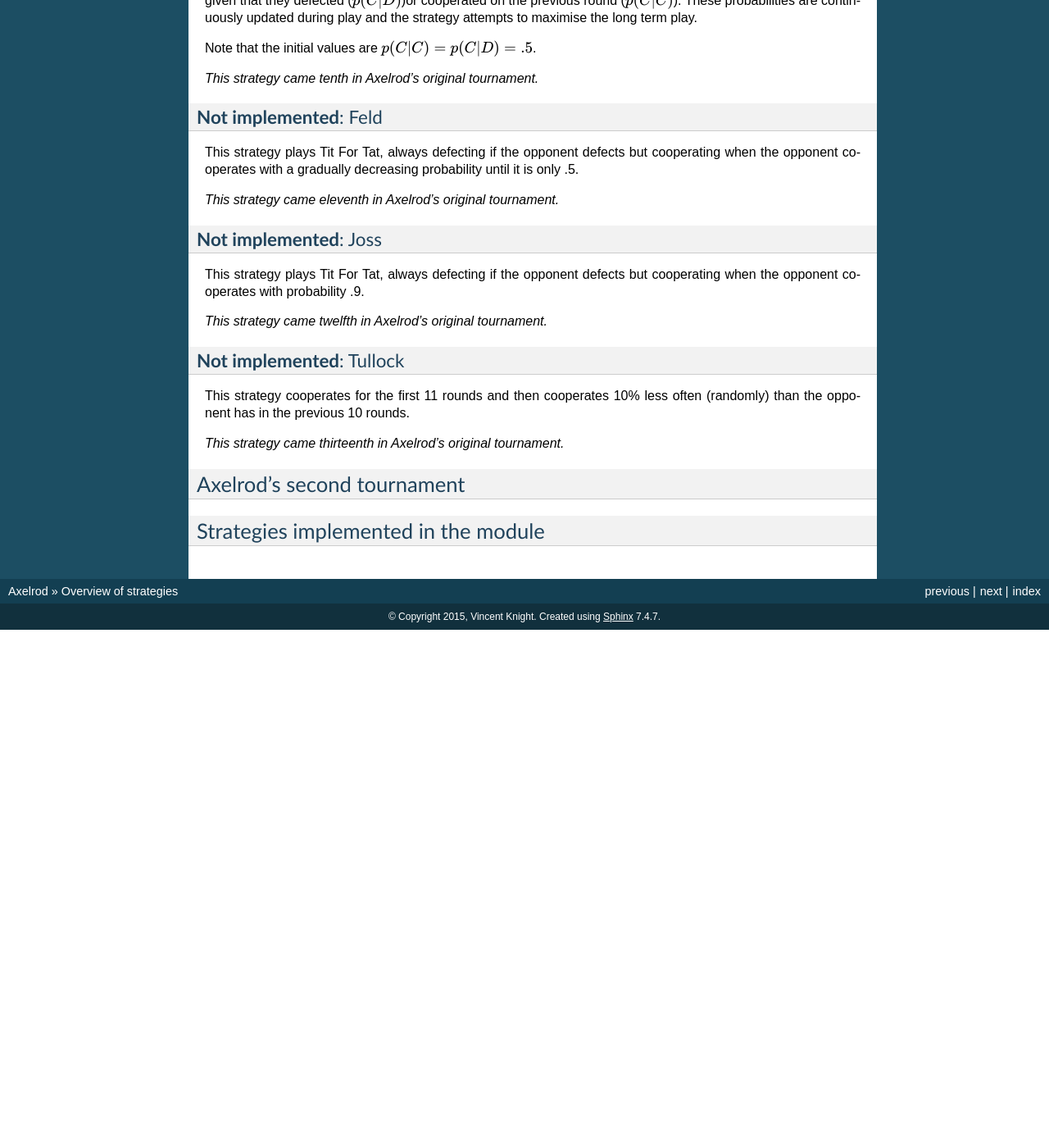
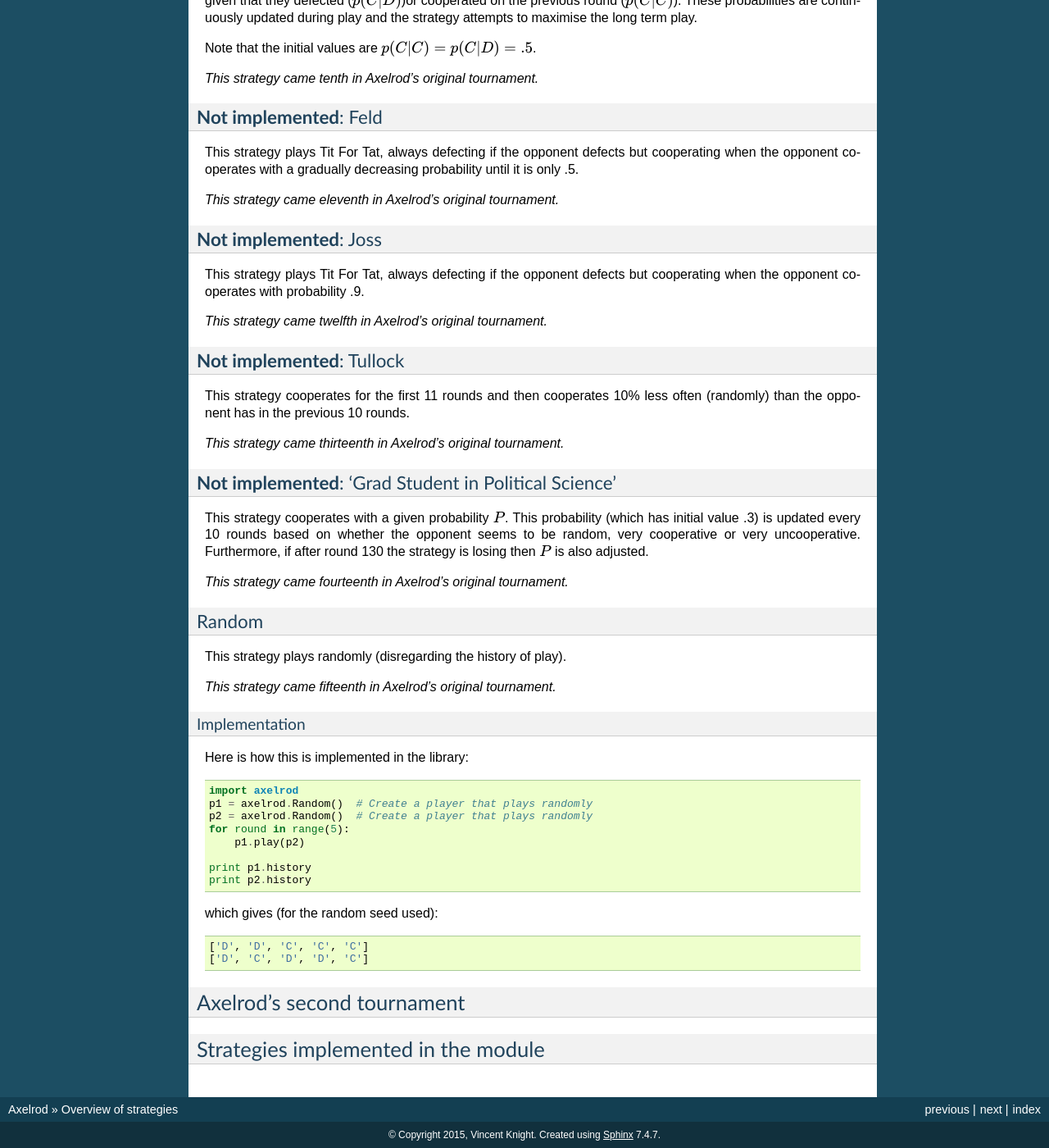
Before and after one commit to Axelrod-Python/Axelrod, a Sphinx documentation site: the page built from docs/strategies.rst, in a window 1280 px wide and 1400 px high, scrolled down 3279 px. Shown: the whole window at 82% size. Built offline with Sphinx 7.4.7, drawn with Linux system fonts in a browser that asks for light colours; before the commit the page ends 4047 px from its top, so only the background shows below that; some of the changed text lies outside the part shown.

Commit message:
Adding the last two strategies of the tournament
- A strategy very close to random that is not well explained in the
  article
- The random strategy

```diff
--- a/docs/strategies.rst
+++ b/docs/strategies.rst
@@ -224,6 +224,42 @@ often (randomly) than the opponent has in the previous 10 rounds.
 
 *This strategy came thirteenth in Axelrod's original tournament.*
 
+**Not implemented**: 'Grad Student in Political Science'
+^^^^^^^^^^^^^^^^^^^^^^^^^^^^^^^^^^^^^^^^^^^^^^^^^^^^^^^^
+
+This strategy cooperates with a given probability :math:`P`. This probability
+(which has initial value .3) is updated every 10 rounds based on whether the
+opponent seems to be random, very cooperative or very uncooperative.
+Furthermore, if after round 130 the strategy is losing then :math:`P` is also
+adjusted.
+
+*This strategy came fourteenth in Axelrod's original tournament.*
+
+Random
+^^^^^^
+
+This strategy plays randomly (disregarding the history of play).
+
+*This strategy came fifteenth in Axelrod's original tournament.*
+
+Implementation
+**************
+
+Here is how this is implemented in the library::
+
+   import axelrod
+   p1 = axelrod.Random()  # Create a player that plays randomly
+   p2 = axelrod.Random()  # Create a player that plays randomly
+   for round in range(5):
+       p1.play(p2)
+
+   print p1.history
+   print p2.history
+
+which gives (for the random seed used)::
+
+    ['D', 'D', 'C', 'C', 'C']
+    ['D', 'C', 'D', 'D', 'C']
 
 Axelrod's second tournament
 ---------------------------
```
